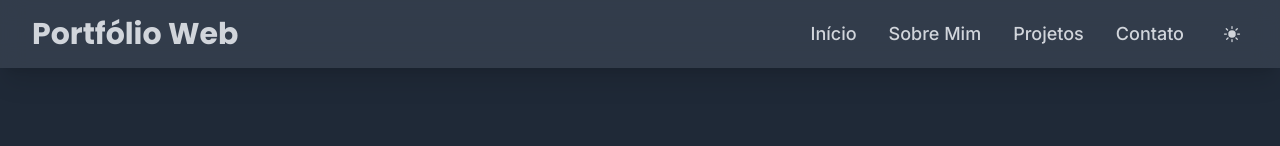
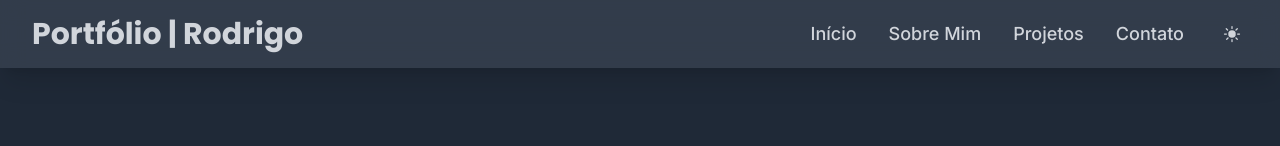
Before and after one commit to rodrigocvmd/portfolio, a Next.js app: page / in a window 1280 px wide. Shown: the top 146 px of the page. Built offline with nearby package versions, Linux system fonts and the light colour scheme.

Commit message:
fix: header title

```diff
--- a/src/components/Navbar.tsx
+++ b/src/components/Navbar.tsx
@@ -33,7 +33,7 @@ const Navbar = () => {
 				<Link
 					href="/"
 					className="text-2xl md:text-3xl font-bold font-heading text-light-text dark:text-dark-text transition-colors hover:text-light-accent dark:hover:text-dark-accent">
-					Portfólio Web
+					Portfólio | Rodrigo
 				</Link>
 
 				{/* Links de Navegação - Desktop */}
```
